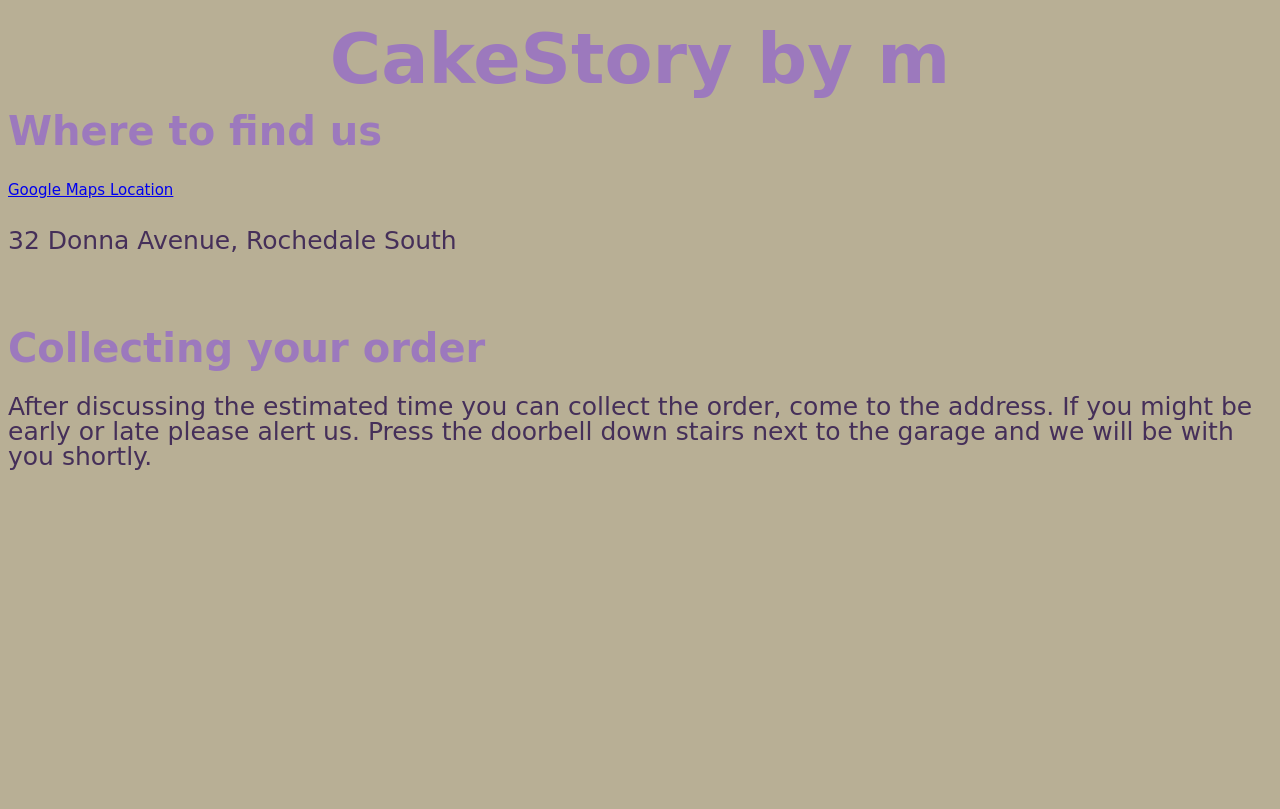
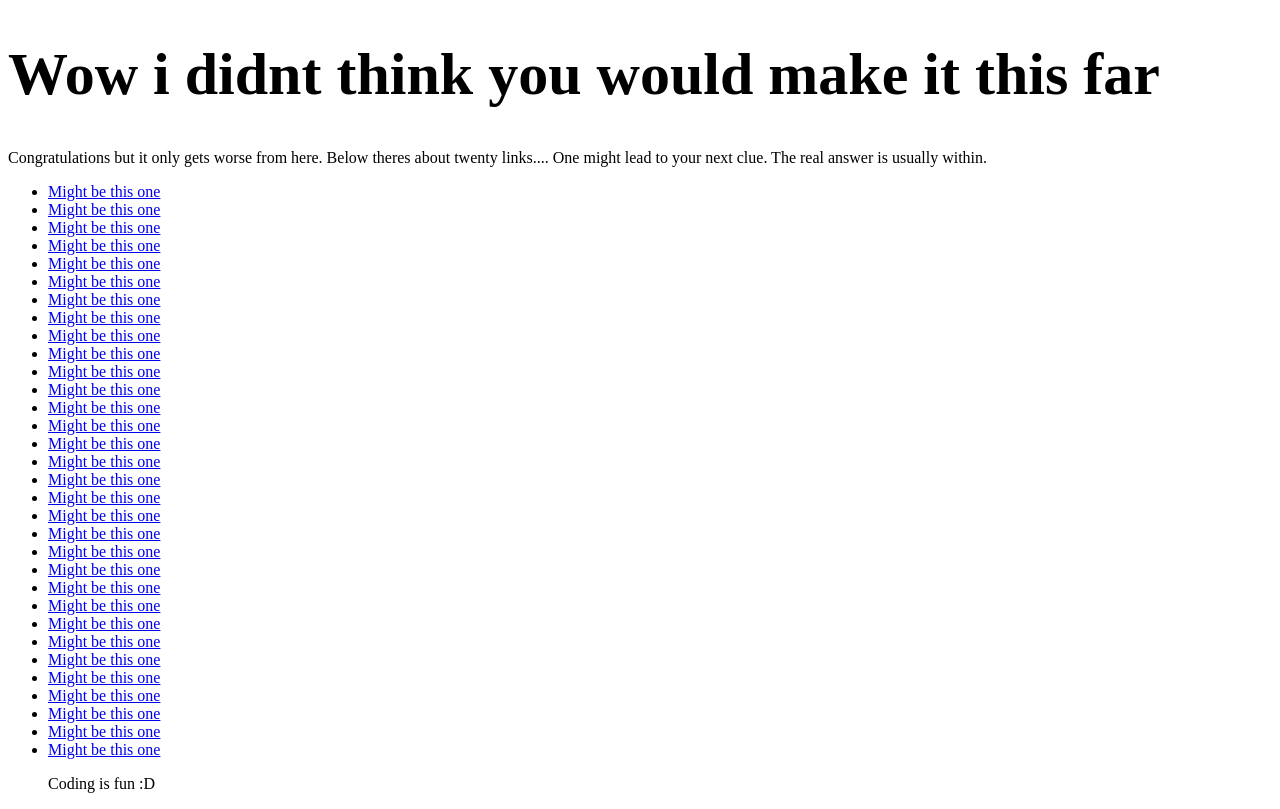
Before and after one commit to EugHo10/EugHo10.github.io, a plain HTML site: page index.html in a window 1280 px wide. Drawn offline with Linux system fonts and the light colour scheme.

Commit message:
Update index.html

```diff
--- a/index.html
+++ b/index.html
@@ -2,42 +2,54 @@
 <html>
     <head>
         <meta charset="utf-8">
-        <title>CakeStoryBrochure-test</title>
-        <style>
-          body {
-            background-color: rgb(184, 175, 149);
-            font-family: cursive;
-            line-height:25px;
-          }
-          h1 {
-            font-size: 70px;
-            font-family: cursive;
-            text-align: center;
-            color: rgb(156, 121, 189);
-          }
-          a {
-            font-size: 15px;
-          }
-          p{
-            font-size: 25px;
-            color: rgb(69, 47, 89);
-          }
-          h2 {
-            font-size: 40px;
-            color: rgb(156, 121, 189);
-
-          }
-
-
-        </style>
+        <title>Takoyaki-grenade</title>
+      <style>
+        h1 {
+          font-size: 60px;
+        }
+      </style>
     </head>
     <body>
-      <h1><strong> CakeStory by m</strong> <h1>
-      <h2> Where to find us</h2>
-      <a target="_blank"href="https://maps.app.goo.gl/UvJpcw6WXs8S86TBA">Google Maps Location</a>
-      <p> 32 Donna Avenue, Rochedale South </p>
-      <br>
-      <h2> Collecting your order </h2>
-      <p> After discussing the estimated time you can collect the order, come to the address. If you might be early or late please alert us. Press the doorbell down stairs next to the garage and we will be with you shortly.</p>
+      <h1> Wow i didnt think you would make it this far</h1>
+      <p>Congratulations but it only gets worse from here. Below theres about twenty links.... One might lead to your next clue. The real answer is usually within. </p>
+   <ul>
+     <li><a href="https://youtu.be/xvFZjo5PgG0?si=3LMPToz8bZHYIUXr" target="_blank">Might be this one</a></li>
+     <li><a href="https://youtu.be/xvFZjo5PgG0?si=3LMPToz8bZHYIUXr" target="_blank">Might be this one</a></li>
+     <li><a href="https://youtu.be/xvFZjo5PgG0?si=3LMPToz8bZHYIUXr" target="_blank">Might be this one</a></li>
+     <li><a href="https://youtu.be/xvFZjo5PgG0?si=3LMPToz8bZHYIUXr" target="_blank">Might be this one</a></li>
+     <li><a href="https://youtu.be/xvFZjo5PgG0?si=3LMPToz8bZHYIUXr" target="_blank">Might be this one</a></li>
+     <li><a href="https://youtu.be/xvFZjo5PgG0?si=3LMPToz8bZHYIUXr" target="_blank">Might be this one</a></li>
+     <li><a href="https://youtu.be/xvFZjo5PgG0?si=3LMPToz8bZHYIUXr" target="_blank">Might be this one</a></li>
+     <li><a href="https://youtu.be/xvFZjo5PgG0?si=3LMPToz8bZHYIUXr" target="_blank">Might be this one</a></li>
+     <li><a href="https://youtu.be/xvFZjo5PgG0?si=3LMPToz8bZHYIUXr" target="_blank">Might be this one</a></li>
+     <li><a href="https://youtu.be/xvFZjo5PgG0?si=3LMPToz8bZHYIUXr" target="_blank">Might be this one</a></li>
+     <li><a href="https://youtu.be/xvFZjo5PgG0?si=3LMPToz8bZHYIUXr" target="_blank">Might be this one</a></li>
+     <li><a href="https://youtu.be/xvFZjo5PgG0?si=3LMPToz8bZHYIUXr" target="_blank">Might be this one</a></li>
+     <li><a href="https://youtu.be/xvFZjo5PgG0?si=3LMPToz8bZHYIUXr" target="_blank">Might be this one</a></li>
+     <li><a href="https://youtu.be/xvFZjo5PgG0?si=3LMPToz8bZHYIUXr" target="_blank">Might be this one</a></li>
+     <li><a href="https://youtu.be/xvFZjo5PgG0?si=3LMPToz8bZHYIUXr" target="_blank">Might be this one</a></li>
+     <li><a href="https://youtu.be/xvFZjo5PgG0?si=3LMPToz8bZHYIUXr" target="_blank">Might be this one</a></li>
+     <li><a href="https://youtu.be/xvFZjo5PgG0?si=3LMPToz8bZHYIUXr" target="_blank">Might be this one</a></li>
+     <li><a href="https://youtu.be/xvFZjo5PgG0?si=3LMPToz8bZHYIUXr" target="_blank">Might be this one</a></li>
+     <li><a href="https://youtu.be/xvFZjo5PgG0?si=3LMPToz8bZHYIUXr" target="_blank">Might be this one</a></li>
+     <li><a href="https://youtu.be/xvFZjo5PgG0?si=3LMPToz8bZHYIUXr" target="_blank">Might be this one</a></li>
+     <li><a href="https://youtu.be/xvFZjo5PgG0?si=3LMPToz8bZHYIUXr" target="_blank">Might be this one</a></li>
+     <li><a href="https://youtu.be/xvFZjo5PgG0?si=3LMPToz8bZHYIUXr" target="_blank">Might be this one</a></li>
+     <li><a href="https://youtu.be/xvFZjo5PgG0?si=3LMPToz8bZHYIUXr" target="_blank">Might be this one</a></li>
+     <li><a href="https://youtu.be/xvFZjo5PgG0?si=3LMPToz8bZHYIUXr" target="_blank">Might be this one</a></li>
+     <li><a href="https://youtu.be/xvFZjo5PgG0?si=3LMPToz8bZHYIUXr" target="_blank">Might be this one</a></li>
+     <li><a href="https://youtu.be/xvFZjo5PgG0?si=3LMPToz8bZHYIUXr" target="_blank">Might be this one</a></li>
+     <li><a href="https://youtu.be/xvFZjo5PgG0?si=3LMPToz8bZHYIUXr" target="_blank">Might be this one</a></li>
+     <li><a href="https://youtu.be/xvFZjo5PgG0?si=3LMPToz8bZHYIUXr" target="_blank">Might be this one</a></li>
+     <li><a href="https://youtu.be/xvFZjo5PgG0?si=3LMPToz8bZHYIUXr" target="_blank">Might be this one</a></li>
+     <li><a href="https://youtu.be/xvFZjo5PgG0?si=3LMPToz8bZHYIUXr" target="_blank">Might be this one</a></li>
+     <li><a href="https://youtu.be/xvFZjo5PgG0?si=3LMPToz8bZHYIUXr" target="_blank">Might be this one</a></li>
+     <li><a href="https://youtu.be/xvFZjo5PgG0?si=3LMPToz8bZHYIUXr" target="_blank">Might be this one</a></li>
+     <p> Coding is fun :D</p>
+   </ul>
+     <!--Wow you're good....
+I didn't think you would come this far...
+the actual link is here...
+https://youtu.be/YaKR9zIAr3g-->
     </body>
 </html>
```
